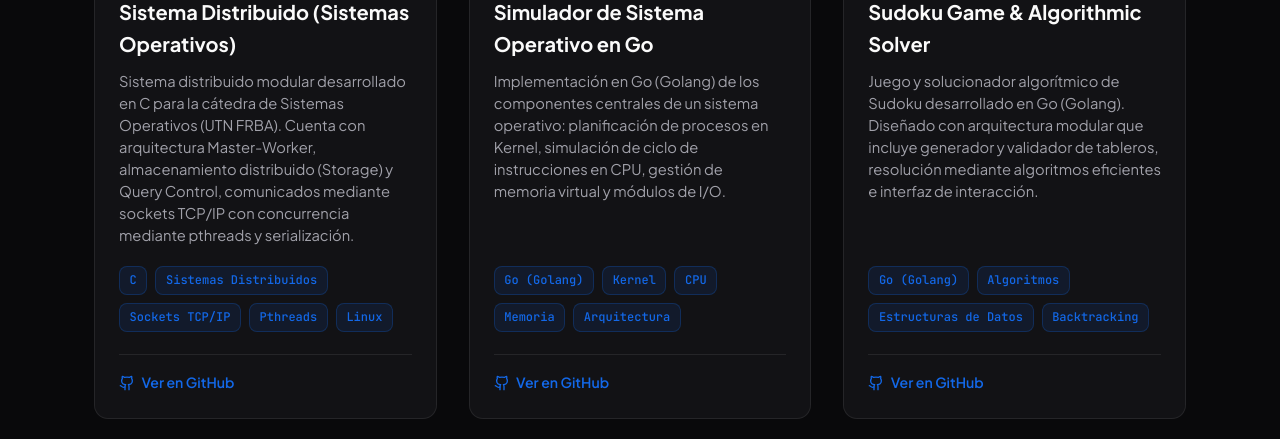
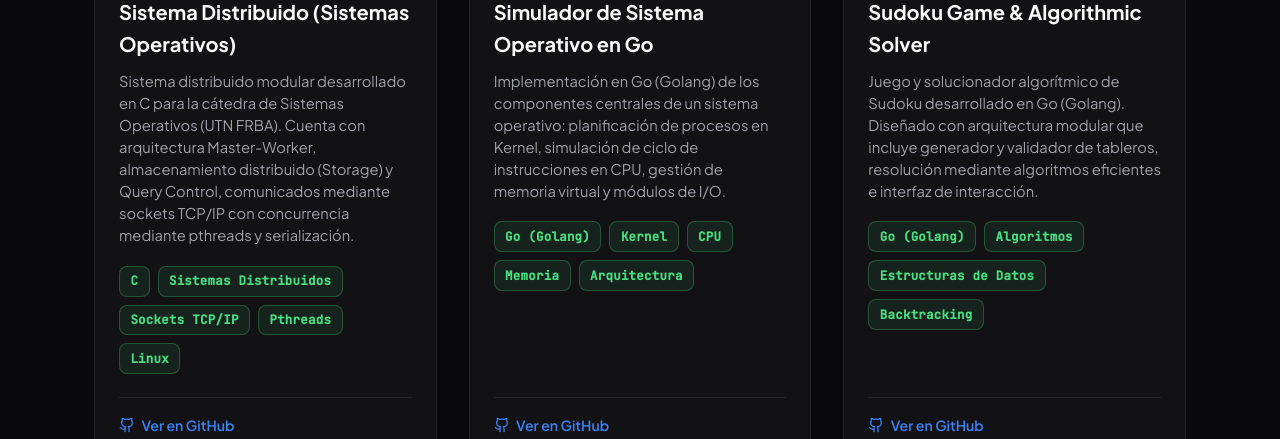
Before and after one commit to franmaxi/franmaxi.github.io, a React (Vite) app: page / in a window 1280 px wide. Shown: the part 2361-2800 px from the top of the page. Built offline with nearby package versions, Linux system fonts and the light colour scheme.

Commit message:
fix: corregir espaciado de tecnologias y luminosidad en tarjetas de proyectos

```diff
--- a/src/components/components.css
+++ b/src/components/components.css
@@ -141,7 +141,7 @@
   right: 15%;
   width: 450px;
   height: 450px;
-  background: radial-gradient(circle, rgba(19, 104, 232, 0.15) 0%, rgba(74, 222, 128, 0.05) 50%, transparent 70%);
+  background: radial-gradient(circle, rgba(59, 130, 246, 0.15) 0%, rgba(74, 222, 128, 0.05) 50%, transparent 70%);
   filter: blur(60px);
   pointer-events: none;
   z-index: 0;
@@ -319,7 +319,7 @@
 .about-photo-glow {
   position: absolute;
   inset: -10px;
-  background: radial-gradient(circle, rgba(19, 104, 232, 0.28) 0%, rgba(74, 222, 128, 0.12) 40%, transparent 70%);
+  background: radial-gradient(circle, rgba(59, 130, 246, 0.28) 0%, rgba(74, 222, 128, 0.12) 40%, transparent 70%);
   border-radius: var(--radius-lg);
   filter: blur(25px);
   z-index: 0;
@@ -418,8 +418,8 @@
 .feature-icon-box {
   width: 44px;
   height: 44px;
-  background: rgba(19, 104, 232, 0.1);
-  border: 1px solid rgba(19, 104, 232, 0.25);
+  background: rgba(59, 130, 246, 0.1);
+  border: 1px solid rgba(59, 130, 246, 0.25);
   border-radius: var(--radius-sm);
   display: flex;
   align-items: center;
@@ -693,7 +693,6 @@
   font-size: 0.92rem;
   margin-bottom: 1.2rem;
   line-height: 1.5;
-  flex-grow: 1;
 }
 
 .project-tags {
@@ -704,14 +703,15 @@
 }
 
 .project-tag-pill {
-  font-size: 0.75rem;
+  font-size: 0.78rem;
   font-family: var(--font-mono);
-  background: rgba(19, 104, 232, 0.1);
-  border: 1px solid rgba(19, 104, 232, 0.25);
-  color: var(--accent-orange);
-  padding: 0.25rem 0.6rem;
+  background: rgba(74, 222, 128, 0.08);
+  border: 1px solid rgba(74, 222, 128, 0.28);
+  color: var(--accent-yellow);
+  padding: 0.28rem 0.65rem;
   border-radius: var(--radius-sm);
-  font-weight: 500;
+  font-weight: 600;
+  letter-spacing: 0.02em;
 }
 
 .project-footer-links {
@@ -720,6 +720,7 @@
   gap: 1.2rem;
   border-top: 1px solid var(--border-subtle);
   padding-top: 1rem;
+  margin-top: auto;
 }
 
 .project-link {
--- a/src/index.css
+++ b/src/index.css
@@ -5,10 +5,10 @@
   --bg-card-hover: rgba(34, 34, 40, 0.85);
 
   --accent-yellow: #4ade80;
-  --accent-orange: #1368e8;
+  --accent-orange: #3b82f6;
   --accent-glow: rgba(74, 222, 128, 0.25);
-  --gradient-accent: linear-gradient(135deg, #4ade80 0%, #1368e8 100%);
-  --gradient-subtle: linear-gradient(135deg, rgba(74, 222, 128, 0.1) 0%, rgba(19, 104, 232, 0.05) 100%);
+  --gradient-accent: linear-gradient(135deg, #4ade80 0%, #3b82f6 100%);
+  --gradient-subtle: linear-gradient(135deg, rgba(74, 222, 128, 0.1) 0%, rgba(59, 130, 246, 0.05) 100%);
 
   --border-subtle: rgba(255, 255, 255, 0.08);
   --border-hover: rgba(74, 222, 128, 0.35);
@@ -58,7 +58,7 @@ body::before {
   transform: translateX(-50%);
   width: 900px;
   height: 600px;
-  background: radial-gradient(circle, rgba(19, 104, 232, 0.08) 0%, rgba(74, 222, 128, 0.04) 40%, transparent 70%);
+  background: radial-gradient(circle, rgba(59, 130, 246, 0.08) 0%, rgba(74, 222, 128, 0.04) 40%, transparent 70%);
   pointer-events: none;
   z-index: 0;
 }
@@ -171,7 +171,7 @@ button {
 
 .btn-primary:hover {
   transform: translateY(-2px);
-  box-shadow: 0 8px 25px rgba(19, 104, 232, 0.4);
+  box-shadow: 0 8px 25px rgba(59, 130, 246, 0.4);
 }
 
 .btn-secondary {
```
